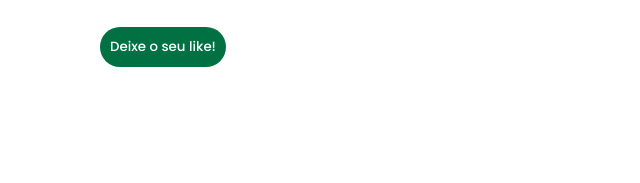
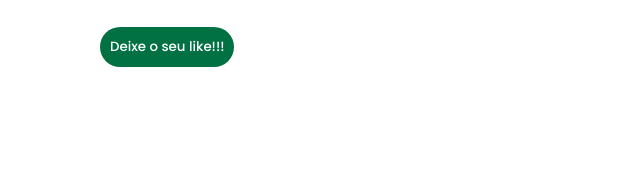
Before and after one commit to Andressa-Madureira/starbucks, a plain HTML site: page index.html in a window 1280 px wide. Shown: the part 617-800 px from the top of the page, 0-640 px from the left. Drawn offline with Linux system fonts and the light colour scheme.

Commit message:
adiciona !

```diff
--- a/index.html
+++ b/index.html
@@ -25,7 +25,7 @@
             <p>Lorem ipsum dolor sit amet consectetur adipisicing elit. Sapiente, adipisci? Natus, cupiditate temporibus
                 magni consequuntur excepturi architecto nemo molestias. Quis temporibus ad asperiores, ipsam veniam
                 excepturi quam recusandae enim mollitia.</p>
-            <button>Deixe o seu like!</button>
+            <button>Deixe o seu like!!!</button>
         </div>
         <div class="caixa-imagem">
             <img class="star" src="./img/img1.png" alt="copo Starbucks">
```
